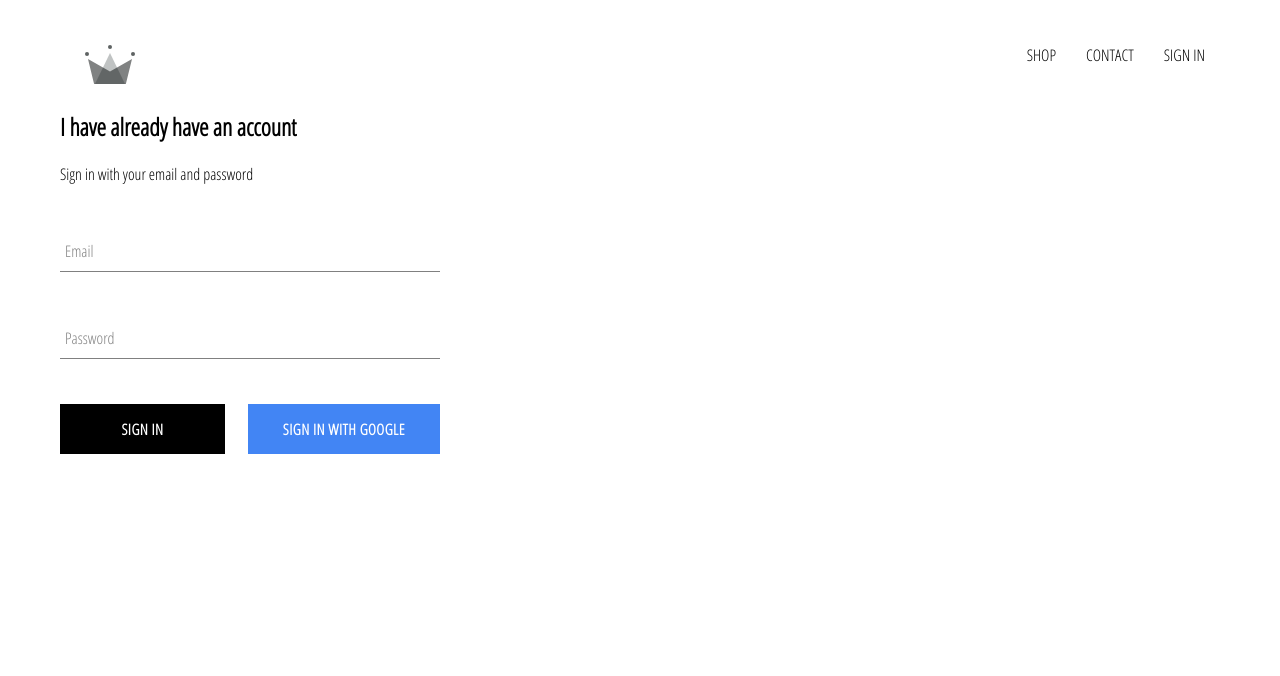
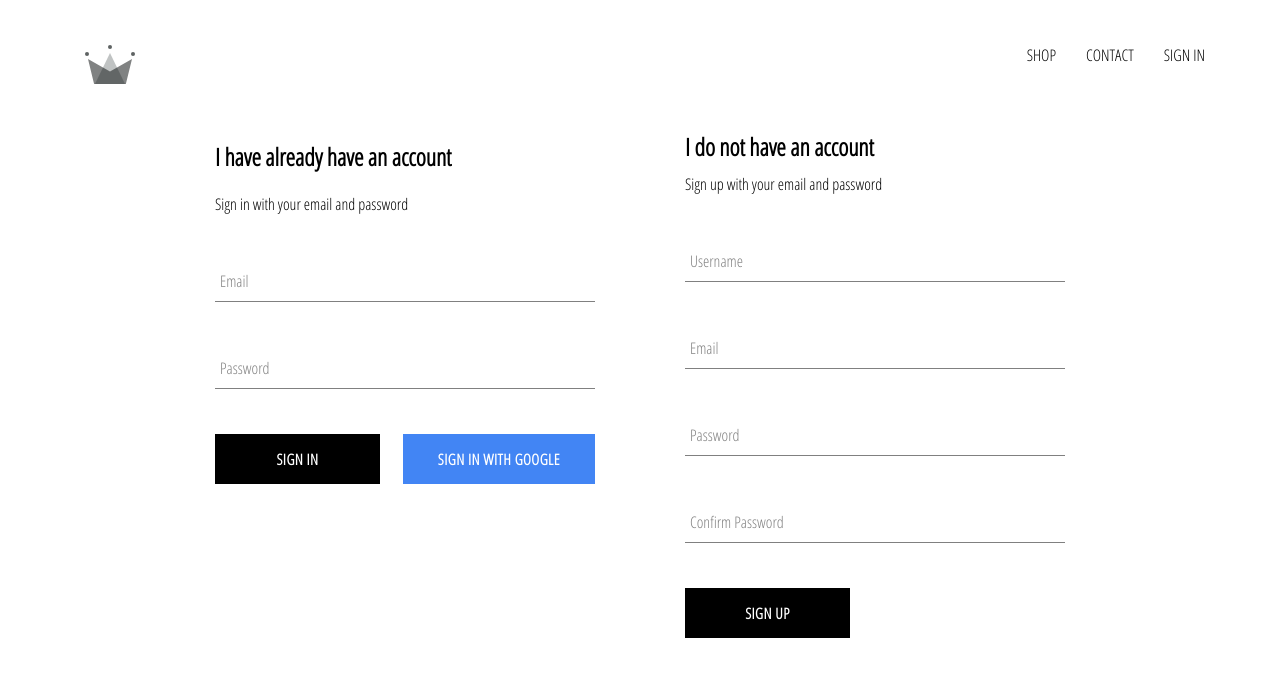
Before and after one commit to Abhi09jeet2000/EcommerceCrown, a React (Create React App) app: page /signin in a window 1280 px wide. Shown: the top 676 px of the page. Built offline with nearby package versions, Linux system fonts and the light colour scheme; no server answers.

Commit message:
Adding signup & signin to firestore

```diff
--- a/src/App.js
+++ b/src/App.js
@@ -6,7 +6,7 @@ import HomePage from './pages/homepage/homepage'
 import ShopPage from './pages/shop/shop'
 import Header from './components/header/header'
 import SignInAndSignUpPage from './pages/sign-in-and-sign-up/sign-in-and-sign-up'
-import { auth } from './firebase/firebase.utils'
+import { auth, createUserProfileDocument } from './firebase/firebase.utils'
 
 class App extends React.Component {
   constructor() {
@@ -18,8 +18,22 @@ class App extends React.Component {
   unsubscribeFromAuth = null
 
   componentDidMount() {
-    this.unsubscribeFromAuth = auth.onAuthStateChanged((user) => {
-      this.setState({ currentUser: user })
+    this.unsubscribeFromAuth = auth.onAuthStateChanged(async (userAuth) => {
+      // this.setState({ currentUser: user })
+      if (userAuth) {
+        const userRef = await createUserProfileDocument(userAuth)
+
+        userRef.onSnapshot((snapShot) => {
+          this.setState({
+            currentUser: {
+              id: snapShot.id,
+              ...snapShot.data(),
+            },
+          })
+        })
+      } else {
+        this.setState({ currentUser: userAuth })
+      }
     })
   }
 
--- a/src/components/form-input/form-input.jsx
+++ b/src/components/form-input/form-input.jsx
@@ -7,7 +7,9 @@ const FormInput = ({ handleChange, label, ...otherProps }) => (
     <input className="form-input" onChange={handleChange} {...otherProps} />
     {label ? (
       <label
-        className={`${otherProps.value.length} ? 'shrink' : " " form-input-label`}
+        className={`${
+          otherProps.value.length ? 'shrink' : ''
+        } form-input-label`}
       >
         {label}
       </label>
--- a/src/components/form-input/form-input.scss
+++ b/src/components/form-input/form-input.scss
@@ -40,7 +40,7 @@ $main-color: black;
   .form-input-label {
     color: $sub-color;
     font-size: 16px;
-    font-size: normal;
+    font-weight: normal;
     position: absolute;
     pointer-events: none;
     left: 5px;
--- a/src/components/sign-in/sign-in.jsx
+++ b/src/components/sign-in/sign-in.jsx
@@ -3,7 +3,7 @@ import React from 'react'
 import FormInput from '../form-input/form-input'
 import CustomButton from '../custom-button/custom-button'
 
-import { signInWithGoogle } from '../../firebase/firebase.utils'
+import { auth, signInWithGoogle } from '../../firebase/firebase.utils'
 
 import './sign-in.scss'
 
@@ -17,9 +17,18 @@ class SignIn extends React.Component {
     }
   }
 
-  handleSubmit = (event) => {
+  handleSubmit = async (event) => {
     event.preventDefault()
-    this.setState({ email: '', password: '' })
+    //
+
+    const { email, password } = this.state
+
+    try {
+      await auth.signInWithEmailAndPassword(email, password)
+      this.setState({ email: '', password: '' })
+    } catch (error) {
+      console.log(error)
+    }
   }
 
   handleChange = (event) => {
--- /dev/null
+++ b/src/components/sign-up/sign-up.jsx
@@ -0,0 +1,100 @@
+import React from 'react'
+
+import FormInput from '../form-input/form-input'
+import CustomButton from '../custom-button/custom-button'
+import { auth, createUserProfileDocument } from '../../firebase/firebase.utils'
+
+import './sign-up.scss'
+
+class SignUp extends React.Component {
+  constructor() {
+    super()
+
+    this.state = {
+      displayName: '',
+      email: '',
+      password: '',
+      confirmPassword: '',
+    }
+  }
+
+  handleSubmit = async (event) => {
+    event.preventDefault()
+    const { displayName, email, password, confirmPassword } = this.state
+    if (password !== confirmPassword) {
+      alert("Passwords don't match")
+      return
+    }
+
+    try {
+      const { user } = await auth.createUserWithEmailAndPassword(
+        email,
+        password,
+      )
+
+      await createUserProfileDocument(user, { displayName })
+
+      this.setState({
+        displayName: '',
+        email: '',
+        password: '',
+        confirmPassword: '',
+      })
+    } catch (error) {
+      console.error(error)
+    }
+  }
+
+  handleChange = (event) => {
+    const { name, value } = event.target
+
+    this.setState({ [name]: value })
+  }
+
+  render() {
+    const { displayName, email, password, confirmPassword } = this.state
+    return (
+      <div className="sign-up">
+        <h2 className="title">I do not have an account</h2>
+        <span>Sign up with your email and password</span>
+        <form className="sign-up-form" onSubmit={this.handleSubmit}>
+          <FormInput
+            type="text"
+            name="displayName"
+            value={displayName}
+            onChange={this.handleChange}
+            label="Username"
+            required
+          />
+          <FormInput
+            type="email"
+            name="email"
+            value={email}
+            onChange={this.handleChange}
+            label="Email"
+            required
+          />
+          <FormInput
+            type="password"
+            name="password"
+            value={password}
+            onChange={this.handleChange}
+            label="Password"
+            required
+          />
+          <FormInput
+            type="password"
+            name="confirmPassword"
+            value={confirmPassword}
+            onChange={this.handleChange}
+            label="Confirm Password"
+            required
+          />
+          <CustomButton type="submit">SIGN UP</CustomButton>
+        </form>
+      </div>
+    )
+  }
+}
+
+export default SignUp
--- /dev/null
+++ b/src/components/sign-up/sign-up.scss
@@ -0,0 +1,9 @@
+.sign-up {
+  display: flex;
+  flex-direction: column;
+  width: 380px;
+
+  .title {
+    margin: 10px 0;
+  }
+}
--- a/src/firebase/firebase.utils.js
+++ b/src/firebase/firebase.utils.js
@@ -12,6 +12,31 @@ const config = {
   measurementId: 'G-GR8TJ4G3XT',
 }
 
+export const createUserProfileDocument = async (userAuth, additionalData) => {
+  if (!userAuth) return
+
+  const userRef = firestore.doc(`users/${userAuth.uid}`)
+
+  const snapShot = await userRef.get()
+
+  if (!snapShot.exits) {
+    const { displayName, email } = userAuth
+    const createdAt = new Date()
+
+    try {
+      await userRef.set({
+        displayName,
+        email,
+        createdAt,
+        ...additionalData,
+      })
+    } catch (error) {
+      console.log('error creating user', error.messeage)
+    }
+  }
+  return userRef
+}
+
 firebase.initializeApp(config)
 
 export const auth = firebase.auth()
--- a/src/pages/sign-in-and-sign-up/sign-in-and-sign-up.jsx
+++ b/src/pages/sign-in-and-sign-up/sign-in-and-sign-up.jsx
@@ -1,11 +1,13 @@
 import React from 'react'
 
 import SignIn from '../../components/sign-in/sign-in'
+import SignUp from '../../components/sign-up/sign-up'
 import './sign-in-and-sign-up.scss'
 
 const SignInAndSignUpPage = () => (
-  <div className="sign-in-and-sin-up">
+  <div className="sign-in-and-sign-up">
     <SignIn />
+    <SignUp />
   </div>
 )
 
--- a/src/pages/sign-in-and-sign-up/sign-in-and-sign-up.scss
+++ b/src/pages/sign-in-and-sign-up/sign-in-and-sign-up.scss
@@ -0,0 +1,6 @@
+.sign-in-and-sign-up {
+  width: 850px;
+  display: flex;
+  justify-content: space-between;
+  margin: 30px auto;
+}
```
